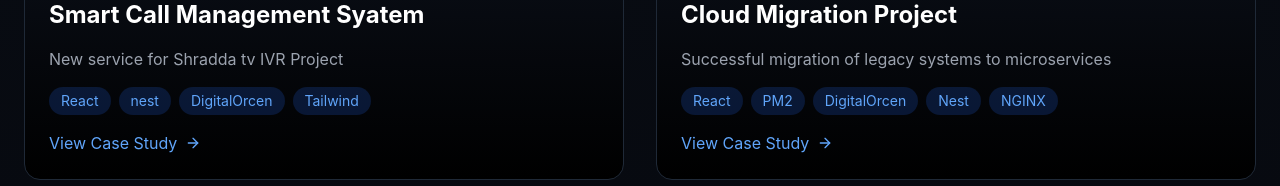
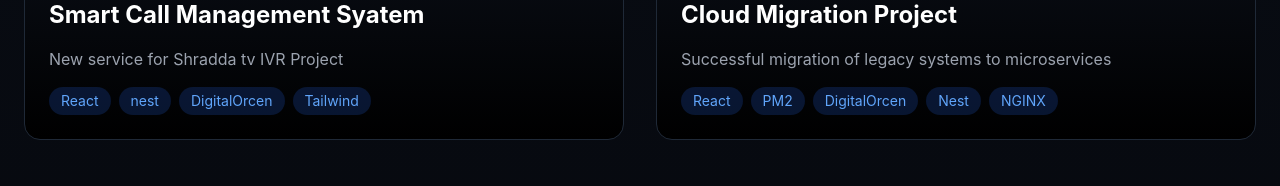
Before and after one commit to EshanAdithaya/lexInnovations-web, a React (Create React App) app: page / in a window 1280 px wide. Shown: the part 2720-2906 px from the top of the page. Built offline with nearby package versions, Linux system fonts and the light colour scheme.

Commit message:
Comment out the "View Case Study" button in PremiumLexWebsite.js

```diff
--- a/src/PremiumLexWebsite.js
+++ b/src/PremiumLexWebsite.js
@@ -36,10 +36,10 @@ const CaseStudyCard = ({ title, description, tech, image }) => {
           ))}
         </div>
 
-        <button className="flex items-center gap-2 text-blue-400 group-hover:text-blue-300 transition-colors">
+        {/* <button className="flex items-center gap-2 text-blue-400 group-hover:text-blue-300 transition-colors">
           View Case Study
           <ArrowRight className="w-4 h-4 transition-transform group-hover:translate-x-1" />
-        </button>
+        </button> */}
       </div>
     </div>
   );
```
